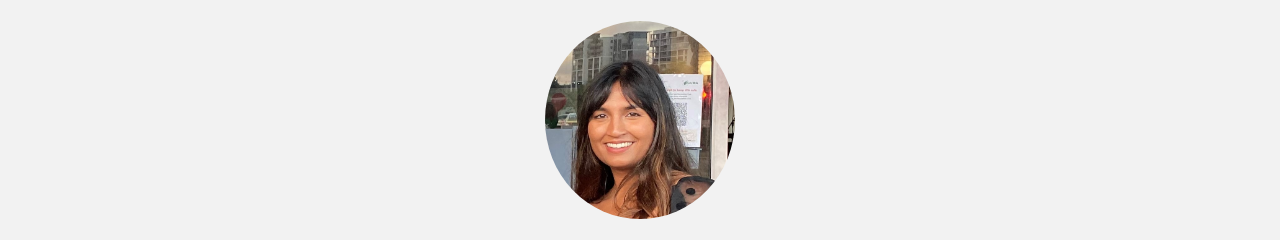
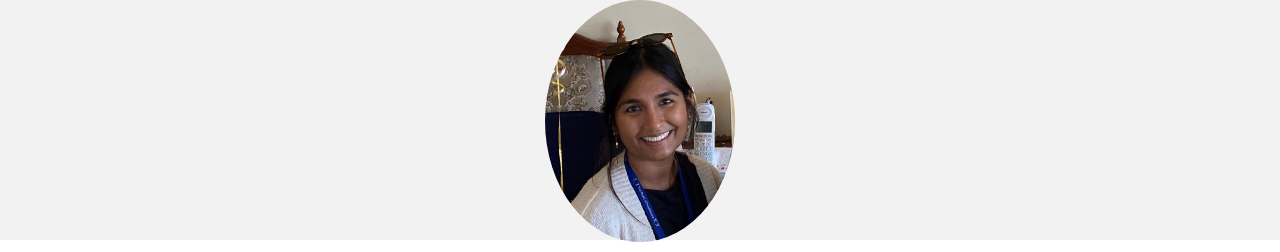
Before and after one commit to My-Flex-Health/KayleighJaswan, a plain HTML site: page index.html in a window 1280 px wide. Shown: the top 252 px of the page. Drawn offline with Linux system fonts and the light colour scheme; a web font is replaced by a local one.

Commit message:
Update index.html

```diff
--- a/index.html
+++ b/index.html
@@ -14,7 +14,7 @@
 			<div class="row">
 				<div class="col"></div>
 				<div class="col is-5">
-					<img class="profile-pic" src="Kayleigh.jpg" alt="Profile Picture">
+					<img class="profile-pic" src="Kayleigh (2).jpg" alt="Profile Picture">
 				</div>
 				<div class="col"></div>
 			</div>
```
